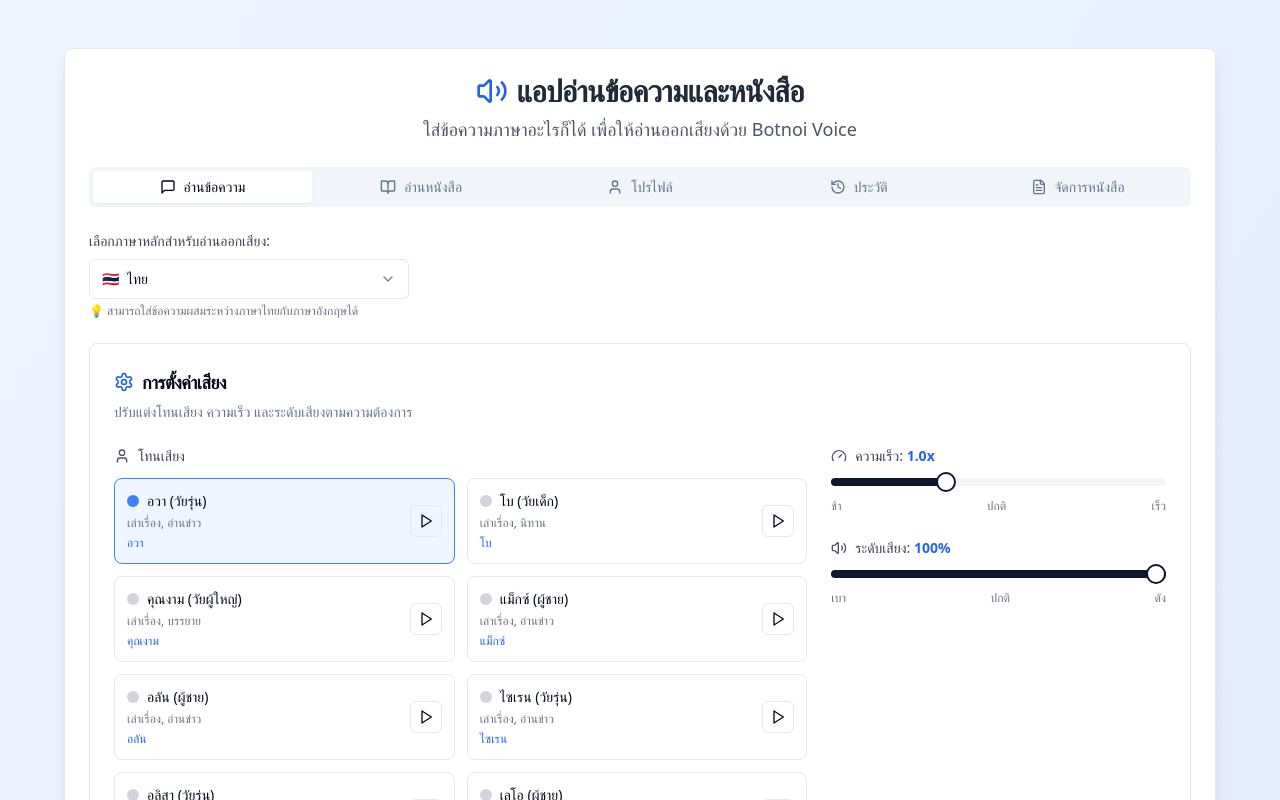
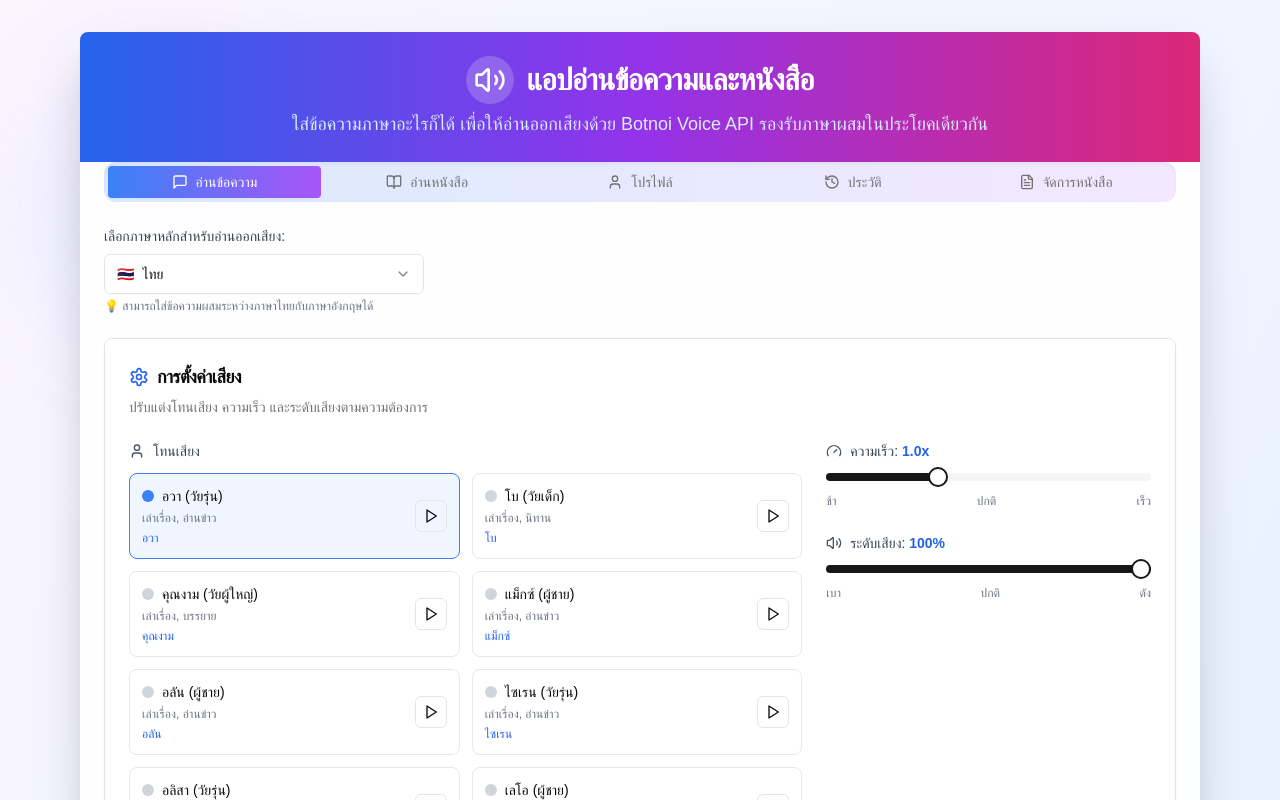
Before and after one commit to 041supitchaya/api-voice-text-global, a Next.js app: page / in a window 1280 px wide. Both pictures are taken after a click on the button "เริ่มใช้งานเลย". Shown: the top 800 px of the page. Built offline with nearby package versions, Linux system fonts and the light colour scheme.

Commit message:
Additional decoration

```diff
--- a/app/globals.css
+++ b/app/globals.css
@@ -1,147 +1,4 @@
 @tailwind base;
-@tailwind components;
-@tailwind utilities;
-
-@layer base {
-  :root {
-    --background: 0 0% 100%;
-    --foreground: 222.2 84% 4.9%;
-    --card: 0 0% 100%;
-    --card-foreground: 222.2 84% 4.9%;
-    --popover: 0 0% 100%;
-    --popover-foreground: 222.2 84% 4.9%;
-    --primary: 222.2 47.4% 11.2%;
-    --primary-foreground: 210 40% 98%;
-    --secondary: 210 40% 96%;
-    --secondary-foreground: 222.2 47.4% 11.2%;
-    --muted: 210 40% 96%;
-    --muted-foreground: 215.4 16.3% 46.9%;
-    --accent: 210 40% 96%;
-    --accent-foreground: 222.2 47.4% 11.2%;
-    --destructive: 0 84.2% 60.2%;
-    --destructive-foreground: 210 40% 98%;
-    --border: 214.3 31.8% 91.4%;
-    --input: 214.3 31.8% 91.4%;
-    --ring: 222.2 84% 4.9%;
-    --radius: 0.5rem;
-  }
-
-  .dark {
-    --background: 222.2 84% 4.9%;
-    --foreground: 210 40% 98%;
-    --card: 222.2 84% 4.9%;
-    --card-foreground: 210 40% 98%;
-    --popover: 222.2 84% 4.9%;
-    --popover-foreground: 210 40% 98%;
-    --primary: 210 40% 98%;
-    --primary-foreground: 222.2 47.4% 11.2%;
-    --secondary: 217.2 32.6% 17.5%;
-    --secondary-foreground: 210 40% 98%;
-    --muted: 217.2 32.6% 17.5%;
-    --muted-foreground: 215 20.2% 65.1%;
-    --accent: 217.2 32.6% 17.5%;
-    --accent-foreground: 210 40% 98%;
-    --destructive: 0 62.8% 30.6%;
-    --destructive-foreground: 210 40% 98%;
-    --border: 217.2 32.6% 17.5%;
-    --input: 217.2 32.6% 17.5%;
-    --ring: 212.7 26.8% 83.9%;
-  }
-}
-
-@layer base {
-  * {
-    @apply border-border;
-  }
-  body {
-    @apply bg-background text-foreground;
-  }
-}
-
-/* Custom animations */
-@keyframes float {
-  0%,
-  100% {
-    transform: translateY(0px);
-  }
-  50% {
-    transform: translateY(-20px);
-  }
-}
-
-@keyframes fade-in {
-  from {
-    opacity: 0;
-    transform: translateY(30px);
-  }
-  to {
-    opacity: 1;
-    transform: translateY(0);
-  }
-}
-
-@keyframes bounce-slow {
-  0%,
-  100% {
-    transform: translateY(0);
-  }
-  50% {
-    transform: translateY(-10px);
-  }
-}
-
-.animate-float {
-  animation: float 6s ease-in-out infinite;
-}
-
-.animate-fade-in {
-  animation: fade-in 1s ease-out;
-}
-
-.animate-bounce-slow {
-  animation: bounce-slow 3s ease-in-out infinite;
-}
-
-.animation-delay-1000 {
-  animation-delay: 1s;
-}
-
-.animation-delay-2000 {
-  animation-delay: 2s;
-}
-
-.animation-delay-4000 {
-  animation-delay: 4s;
-}
-
-/* Gradient text */
-.gradient-text {
-  background: linear-gradient(135deg, #667eea 0%, #764ba2 100%);
-  -webkit-background-clip: text;
-  -webkit-text-fill-color: transparent;
-  background-clip: text;
-}
-
-/* Glass morphism effect */
-.glass {
-  background: rgba(255, 255, 255, 0.1);
-  backdrop-filter: blur(10px);
-  border: 1px solid rgba(255, 255, 255, 0.2);
-}
-
-/* Hover effects */
-.hover-lift {
-  transition: transform 0.3s ease, box-shadow 0.3s ease;
-}
-
-.hover-lift:hover {
-  transform: translateY(-5px);
-  box-shadow: 0 20px 40px rgba(0, 0, 0, 0.1);
-}
-
-
-
-/* @tailwind base;
 @tailwind components;
 @tailwind utilities;
 
@@ -234,4 +91,4 @@ body {
   body {
     @apply bg-background text-foreground;
   }
-} */
+}
--- a/app/page.tsx
+++ b/app/page.tsx
@@ -181,11 +181,11 @@ function LandingPage({ onEnterApp }: { onEnterApp: () => void }) {
         {/* Stats */}
         <div className="grid grid-cols-3 gap-8 mb-12 text-center">
           <div className="animate-bounce-slow">
-            <div className="text-3xl font-bold text-blue-400">17+</div>
+            <div className="text-3xl font-bold text-blue-400">15+</div>
             <div className="text-gray-300">โทนเสียง</div>
           </div>
           <div className="animate-bounce-slow animation-delay-1000">
-            <div className="text-3xl font-bold text-purple-400">4+</div>
+            <div className="text-3xl font-bold text-purple-400">4</div>
             <div className="text-gray-300">ภาษา</div>
           </div>
           <div className="animate-bounce-slow animation-delay-2000">
@@ -312,7 +312,7 @@ export default function TextToSpeechApp() {
     }
   }
 
-  // Show landing page first
+// Show landing page first
   if (showLanding) {
     return <LandingPage onEnterApp={() => setShowLanding(false)} />
   }
@@ -574,28 +574,39 @@ export default function TextToSpeechApp() {
   }
 
   return (
-    <div className="min-h-screen bg-gradient-to-br from-blue-50 to-indigo-100 p-4">
-      <div className="max-w-6xl mx-auto pt-8">
-        <Card className="shadow-lg">
-          <CardHeader className="text-center">
-            <CardTitle className="text-3xl font-bold text-gray-800 flex items-center justify-center gap-2">
-              <Volume2 className="h-8 w-8 text-blue-600" />
+    <div className="min-h-screen bg-gradient-to-br from-purple-50 via-blue-50 to-indigo-100 relative overflow-hidden">
+      {/* Animated background elements */}
+      <div className="absolute inset-0 overflow-hidden">
+        <div className="absolute top-20 left-10 w-64 h-64 bg-gradient-to-r from-blue-400/20 to-purple-400/20 rounded-full blur-3xl animate-pulse"></div>
+        <div className="absolute bottom-20 right-10 w-80 h-80 bg-gradient-to-r from-pink-400/20 to-orange-400/20 rounded-full blur-3xl animate-pulse animation-delay-2000"></div>
+        <div className="absolute top-1/2 left-1/2 transform -translate-x-1/2 -translate-y-1/2 w-96 h-96 bg-gradient-to-r from-indigo-400/10 to-cyan-400/10 rounded-full blur-3xl animate-pulse animation-delay-4000"></div>
+      </div>
+
+      <div className="relative z-10 max-w-6xl mx-auto pt-8 p-4">
+        <Card className="shadow-2xl backdrop-blur-sm bg-white/90 border-0 hover-lift">
+          <CardHeader className="text-center bg-gradient-to-r from-blue-600 via-purple-600 to-pink-600 text-white rounded-t-lg">
+            <CardTitle className="text-3xl font-bold flex items-center justify-center gap-3">
+              <div className="p-2 bg-white/20 rounded-full backdrop-blur-sm">
+                <Volume2 className="h-8 w-8" />
+              </div>
               แอปอ่านข้อความและหนังสือ
             </CardTitle>
-            <CardDescription className="text-lg text-gray-600">
-              ใส่ข้อความภาษาอะไรก็ได้ เพื่อให้อ่านออกเสียงด้วย Botnoi Voice
+            <CardDescription className="text-blue-100 text-lg mt-2">
+              ใส่ข้อความภาษาอะไรก็ได้ เพื่อให้อ่านออกเสียงด้วย Botnoi Voice API รองรับภาษาผสมในประโยคเดียวกัน
             </CardDescription>
           </CardHeader>
           <CardContent>
             {error && (
-              <div className="mb-4 p-3 bg-red-50 border border-red-200 rounded-lg flex items-center gap-2 text-red-700">
-                <AlertCircle className="h-4 w-4" />
-                <span className="text-sm">{error}</span>
+              <div className="mb-4 p-4 bg-gradient-to-r from-red-50 to-pink-50 border border-red-200 rounded-xl flex items-center gap-3 text-red-700 shadow-md animate-fade-in">
+                <div className="p-1 bg-red-100 rounded-full">
+                  <AlertCircle className="h-4 w-4" />
+                </div>
+                <span className="text-sm flex-1">{error}</span>
                 <Button
                   variant="ghost"
                   size="sm"
                   onClick={() => setError(null)}
-                  className="ml-auto h-6 w-6 p-0 text-red-700 hover:bg-red-100"
+                  className="h-8 w-8 p-0 text-red-700 hover:bg-red-100 rounded-full"
                 >
                   ×
                 </Button>
@@ -603,29 +614,45 @@ export default function TextToSpeechApp() {
             )}
 
             <Tabs value={activeTab} onValueChange={setActiveTab} className="w-full">
-              <TabsList className="grid w-full grid-cols-5">
-                <TabsTrigger value="text" className="flex items-center gap-2">
+              <TabsList className="grid w-full grid-cols-5 bg-gradient-to-r from-blue-100 to-purple-100 p-1 rounded-xl shadow-inner">
+                <TabsTrigger
+                  value="text"
+                  className="flex items-center gap-2 data-[state=active]:bg-gradient-to-r data-[state=active]:from-blue-500 data-[state=active]:to-purple-500 data-[state=active]:text-white transition-all duration-300 hover:scale-105"
+                >
                   <MessageSquare className="h-4 w-4" />
                   อ่านข้อความ
                 </TabsTrigger>
-                <TabsTrigger value="book" className="flex items-center gap-2">
+                <TabsTrigger
+                  value="book"
+                  className="flex items-center gap-2 data-[state=active]:bg-gradient-to-r data-[state=active]:from-blue-500 data-[state=active]:to-purple-500 data-[state=active]:text-white transition-all duration-300 hover:scale-105"
+                >
                   <BookOpen className="h-4 w-4" />
                   อ่านหนังสือ
                 </TabsTrigger>
-                <TabsTrigger value="profile" className="flex items-center gap-2">
+                <TabsTrigger
+                  value="profile"
+                  className="flex items-center gap-2 data-[state=active]:bg-gradient-to-r data-[state=active]:from-blue-500 data-[state=active]:to-purple-500 data-[state=active]:text-white transition-all duration-300 hover:scale-105"
+                >
                   <User className="h-4 w-4" />
                   โปรไฟล์
                 </TabsTrigger>
-                <TabsTrigger value="history" className="flex items-center gap-2">
+                <TabsTrigger
+                  value="history"
+                  className="flex items-center gap-2 data-[state=active]:bg-gradient-to-r data-[state=active]:from-blue-500 data-[state=active]:to-purple-500 data-[state=active]:text-white transition-all duration-300 hover:scale-105"
+                >
                   <History className="h-4 w-4" />
                   ประวัติ
                 </TabsTrigger>
-                <TabsTrigger value="manage" className="flex items-center gap-2">
+                <TabsTrigger
+                  value="manage"
+                  className="flex items-center gap-2 data-[state=active]:bg-gradient-to-r data-[state=active]:from-blue-500 data-[state=active]:to-purple-500 data-[state=active]:text-white transition-all duration-300 hover:scale-105"
+                >
                   <FileText className="h-4 w-4" />
                   จัดการหนังสือ
                 </TabsTrigger>
               </TabsList>
 
+              {/* Keep all TabsContent sections exactly the same, just update the main speak button */}
               <TabsContent value="text" className="space-y-6 mt-6">
                 <div className="mb-4">
                   <label className="text-sm font-medium text-gray-700 mb-2 block">เลือกภาษาหลักสำหรับอ่านออกเสียง:</label>
@@ -689,38 +716,18 @@ export default function TextToSpeechApp() {
                             <span>🇯🇵</span>
                             <span>日本語 - こんにちは</span>
                           </div>
-                          {/* <div className="flex items-center gap-2">
-                            <span>🇰🇷</span>
-                            <span>한국어 - 안녕하세요</span>
-                          </div> */}
                         </div>
                       </div>
-                      {/* <div className="space-y-2">
-                        <h4 className="font-medium text-green-800">✨ ตัวอย่างภาษาผสม:</h4>
-                        <div className="space-y-1 text-gray-600">
-                          <p>"สวัสดี Hello 你好"</p>
-                          <p>"I love กิน sushi 寿司"</p>
-                          <p>"Today วันนี้ is beautiful"</p>
-                          <p>"Thank you ขอบคุณ 谢谢"</p>
-                        </div>
-                      </div> */}
                     </div>
-                    <div className="mt-4 p-3 bg-green-100 rounded-lg">
-                      {/* <p className="text-sm text-green-800">
-                        <strong>💡 เคล็ดลับ:</strong> เลือกภาษาหลักที่ใช้มากที่สุดในข้อความ ระบบจะปรับการออกเสียงให้เหมาะสมโดยอัตโนมัติ
-                      </p> */}
-                    </div>
+                    <div className="mt-4 p-3 bg-green-100 rounded-lg"></div>
                   </CardContent>
                 </Card>
 
                 <div className="space-y-6">
                   <div className="space-y-2">
-                    {/* <label htmlFor="text-input" className="text-sm font-medium text-gray-700">
-                      ใส่ข้อความที่ต้องการให้อ่าน (รองรับหลายภาษา):
-                    </label> */}
                     <Textarea
                       id="text-input"
-                      // placeholder="พิมพ์ข้อความที่นี่... สามารถใส่หลายภาษาผสมกันได้ เช่น สวัสดี Hello 你好 こんにちは 안녕하세요"
+                      placeholder="พิมพ์ข้อความที่นี่... สามารถใส่หลายภาษาผสมกันได้"
                       value={text}
                       onChange={(e) => setText(e.target.value)}
                       className="min-h-[120px] resize-none"
@@ -732,7 +739,7 @@ export default function TextToSpeechApp() {
                   <Button
                     onClick={() => handleSpeak(text, "text")}
                     disabled={isLoading || !text.trim()}
-                    className="w-full h-12 text-lg font-semibold"
+                    className="w-full h-12 text-lg font-semibold bg-gradient-to-r from-blue-500 via-purple-500 to-pink-500 hover:from-blue-600 hover:via-purple-600 hover:to-pink-600 border-0 shadow-lg hover:shadow-xl transform hover:scale-105 transition-all duration-300"
                     size="lg"
                   >
                     {isLoading ? (
@@ -750,14 +757,14 @@ export default function TextToSpeechApp() {
                 </div>
 
                 {audioUrl && (
-                  <div className="space-y-3 mt-6 p-4 bg-gray-50 rounded-lg">
+                  <div className="space-y-3 mt-6 p-4 bg-gradient-to-r from-gray-50 to-blue-50 rounded-xl border border-blue-100 shadow-md">
                     <div className="flex items-center justify-between">
                       <h3 className="text-sm font-medium text-gray-700">เสียงที่สร้างแล้ว:</h3>
                       <Button
                         onClick={togglePlayPause}
                         variant="outline"
                         size="sm"
-                        className="flex items-center gap-2 bg-transparent"
+                        className="flex items-center gap-2 bg-transparent hover:bg-blue-50"
                       >
                         {isPlaying ? (
                           <>
@@ -780,6 +787,7 @@ export default function TextToSpeechApp() {
                 )}
               </TabsContent>
 
+              {/* Keep all other TabsContent sections the same, just update the book reading button */}
               <TabsContent value="book" className="space-y-6 mt-6">
                 <VoiceSettings
                   speed={speed}
@@ -908,7 +916,7 @@ export default function TextToSpeechApp() {
                   <Button
                     onClick={handleLoadBook}
                     disabled={isLoadingBook || !selectedBook}
-                    className="w-full bg-transparent"
+                    className="w-full bg-gradient-to-r from-green-500 to-blue-500 hover:from-green-600 hover:to-blue-600 text-white border-0 shadow-lg hover:shadow-xl transform hover:scale-105 transition-all duration-300"
                     variant="outline"
                   >
                     {isLoadingBook ? (
@@ -940,12 +948,11 @@ export default function TextToSpeechApp() {
                       <Button
                         onClick={() => {
                           const book = availableBooks.find((b) => b.id === selectedBook)
-                          // ใช้ภาษาของหนังสือที่เลือก
                           const bookLanguage = book?.language || language
                           handleSpeak(bookContent, "book", book?.title, bookLanguage)
                         }}
                         disabled={isLoading || !bookContent.trim()}
-                        className="w-full h-12 text-lg font-semibold"
+                        className="w-full h-12 text-lg font-semibold bg-gradient-to-r from-blue-500 via-purple-500 to-pink-500 hover:from-blue-600 hover:via-purple-600 hover:to-pink-600 border-0 shadow-lg hover:shadow-xl transform hover:scale-105 transition-all duration-300"
                         size="lg"
                       >
                         {isLoading ? (
@@ -965,14 +972,14 @@ export default function TextToSpeechApp() {
                 </div>
 
                 {audioUrl && (
-                  <div className="space-y-3 mt-6 p-4 bg-gray-50 rounded-lg">
+                  <div className="space-y-3 mt-6 p-4 bg-gradient-to-r from-gray-50 to-blue-50 rounded-xl border border-blue-100 shadow-md">
                     <div className="flex items-center justify-between">
                       <h3 className="text-sm font-medium text-gray-700">เสียงที่สร้างแล้ว:</h3>
                       <Button
                         onClick={togglePlayPause}
                         variant="outline"
                         size="sm"
-                        className="flex items-center gap-2 bg-transparent"
+                        className="flex items-center gap-2 bg-transparent hover:bg-blue-50"
                       >
                         {isPlaying ? (
                           <>
@@ -995,6 +1002,7 @@ export default function TextToSpeechApp() {
                 )}
               </TabsContent>
 
+              {/* Keep profile, history, and manage tabs exactly the same */}
               <TabsContent value="profile" className="mt-6">
                 <UserProfile
                   userProfile={userProfile}
@@ -1034,14 +1042,22 @@ export default function TextToSpeechApp() {
           </CardContent>
         </Card>
 
-        <div className="mt-8 text-center text-sm text-gray-600">
-          <p>ขับเคลื่อนโดย Botnoi Voice API</p>
-          <p className="mt-1">รองรับการอ่านหลายภาษาและภาษาผสมในประโยคเดียวกัน</p>
+        <div className="mt-8 text-center relative">
+          <div className="absolute inset-0 bg-gradient-to-r from-transparent via-blue-200/50 to-transparent h-px top-1/2"></div>
+          <div className="relative bg-gradient-to-br from-purple-50 via-blue-50 to-indigo-100 px-6 py-4 rounded-2xl shadow-lg backdrop-blur-sm border border-white/50">
+            <div className="flex items-center justify-center gap-2 text-sm text-gray-600 mb-2">
+              <div className="w-2 h-2 bg-gradient-to-r from-blue-500 to-purple-500 rounded-full animate-pulse"></div>
+              <p className="font-medium">ขับเคลื่อนโดย Botnoi Voice API</p>
+              <div className="w-2 h-2 bg-gradient-to-r from-purple-500 to-pink-500 rounded-full animate-pulse animation-delay-1000"></div>
+            </div>
+            <p className="text-xs text-gray-500">รองรับการอ่านหลายภาษาและภาษาผสมในประโยคเดียวกัน</p>
+          </div>
         </div>
       </div>
     </div>
   )
 }
+
 
 
 
```
